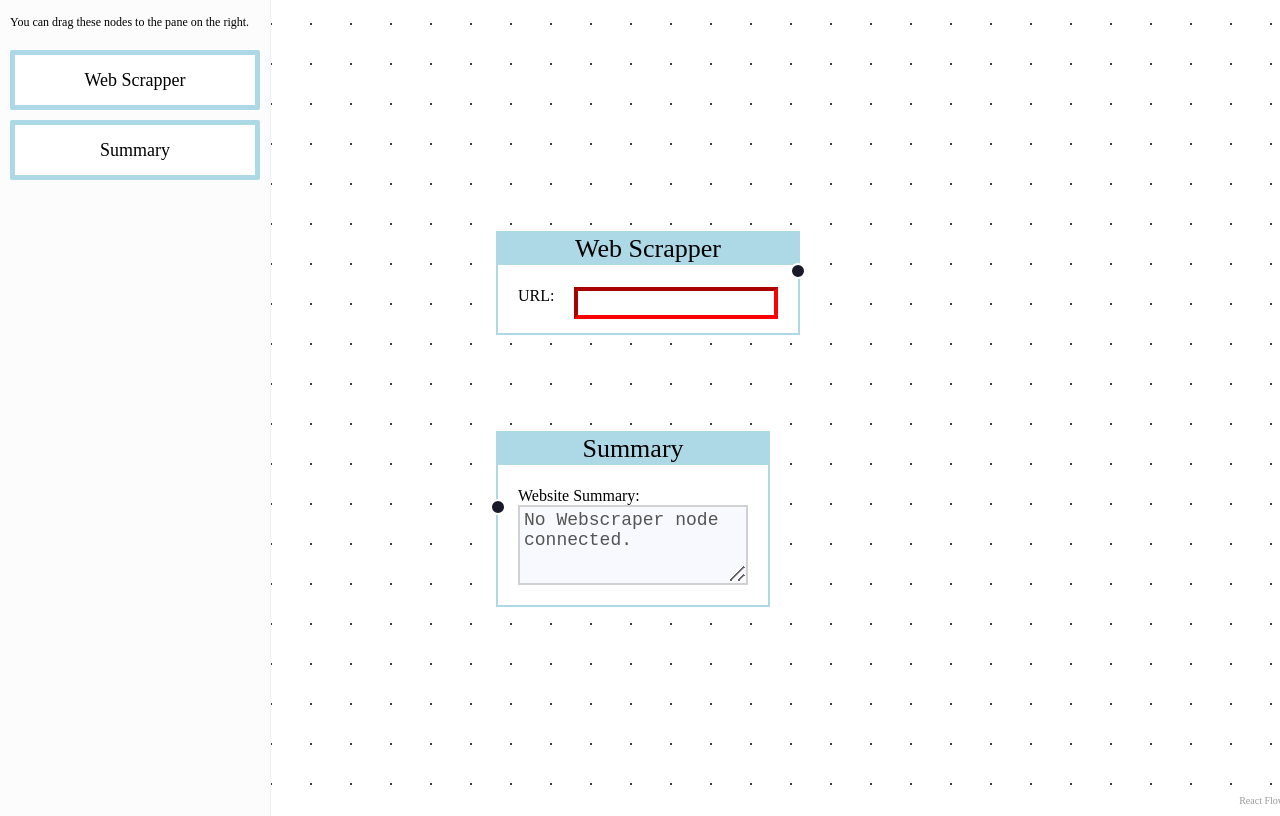
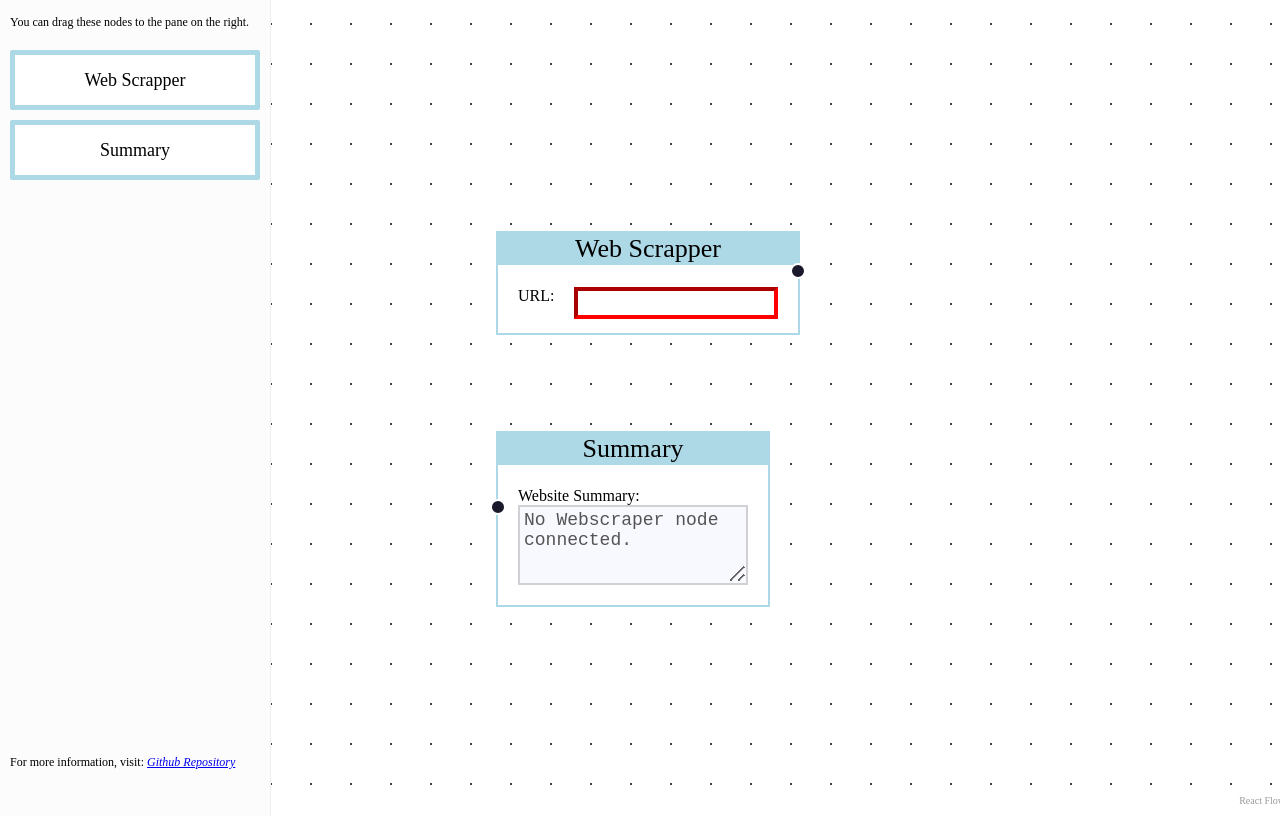
Before and after one commit to 3omara/web-scraper, a React (Vite) app in the folder frontend/: page / in a window 1280 px wide. Built offline with nearby package versions, Linux system fonts and the light colour scheme.

Commit message:
Added footnote.

```diff
--- a/frontend/src/Components/Menu.jsx
+++ b/frontend/src/Components/Menu.jsx
@@ -22,6 +22,9 @@ export default function Menu({ setType }) {
       >
         Summary
       </div>
+      <footer>
+        For more information, visit: <a href = "https://github.com/3omara/web-scrapper.git"><em>Github Repository</em></a>
+      </footer>
     </aside>
   );
 }
--- a/frontend/src/css/Style.css
+++ b/frontend/src/css/Style.css
@@ -110,6 +110,12 @@ aside {
   padding-bottom: 20px;
 }
 
+aside {
+  display: flex;
+  flex-direction: column;
+  height: 100%;
+}
+
 .dndflow aside {
   width: 20%;
   max-width: 250px;
@@ -118,3 +124,9 @@ aside {
 body {
   overflow: hidden;
 }
+
+footer {
+  margin-bottom: 30px;
+  position: fixed;
+  bottom: 0;
+}
```
Also changed, not shown: 1 other file (tests, documents, lock files or other folders).
